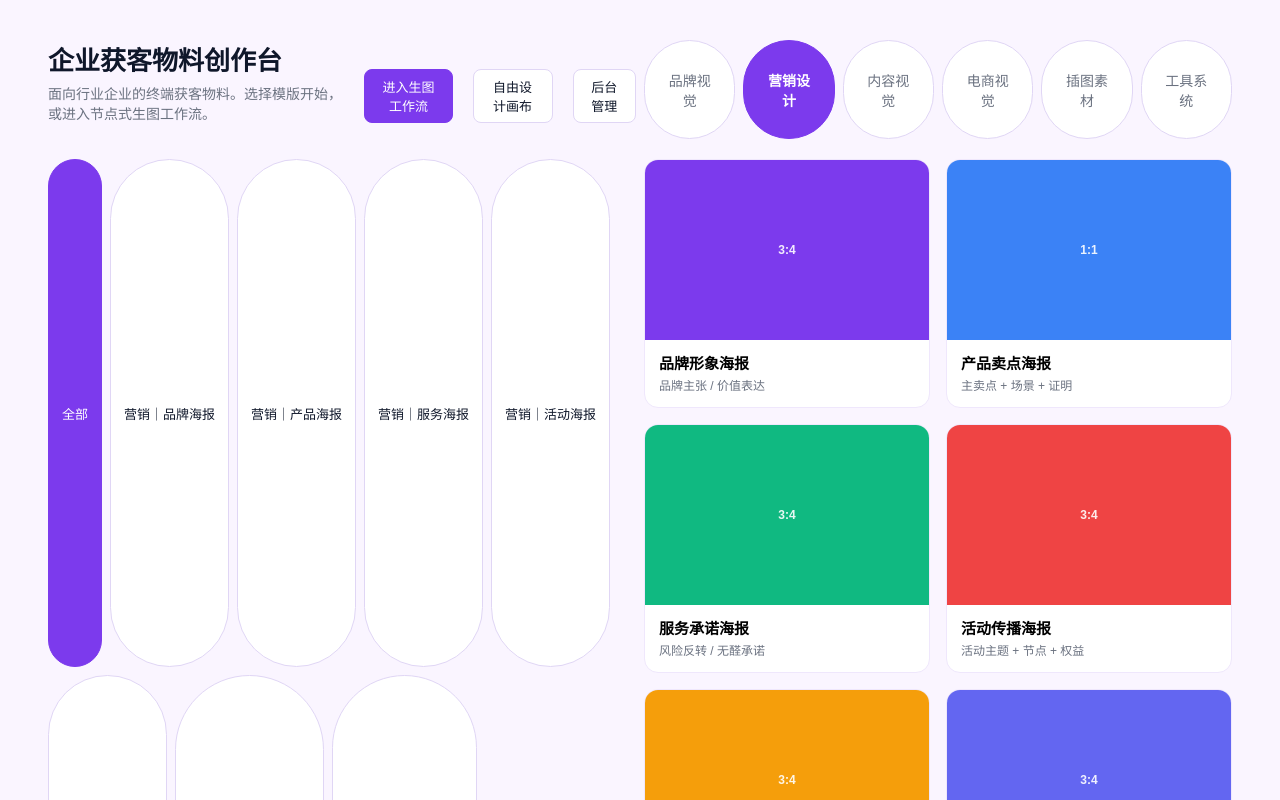
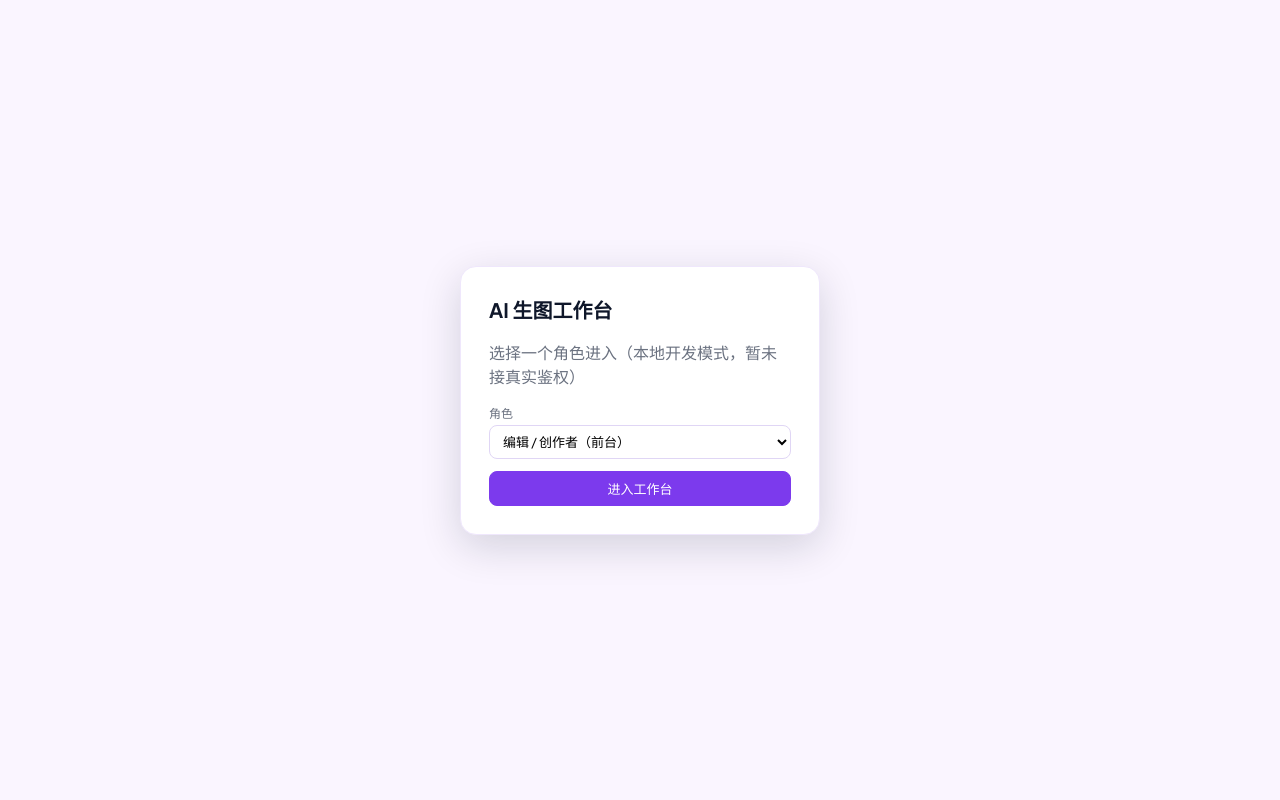
Before and after one commit to miicqy123/ai-image-workbench, a React (Vite) app in the folder workbench/frontend/: page / in a window 1280 px wide. Shown: the top 800 px of the page. Built offline with nearby package versions, Linux system fonts and the light colour scheme.

Commit message:
feat(plan2): 前台/后台外壳 + 登录 + RBAC 角色骨架

```diff
--- a/workbench/frontend/src/Gallery.tsx
+++ b/workbench/frontend/src/Gallery.tsx
@@ -46,7 +46,7 @@ interface Props {
   onUse: (t: Template) => void
   onWorkflow: () => void
   onDesign: () => void
-  onAdmin: () => void
+  onAdmin?: () => void
 }
 
 export default function Gallery({ onUse, onWorkflow, onDesign, onAdmin }: Props) {
@@ -65,7 +65,7 @@ export default function Gallery({ onUse, onWorkflow, onDesign, onAdmin }: Props)
         </div>
         <button className="btn primary" onClick={onWorkflow}>进入生图工作流</button>
         <button className="btn" onClick={onDesign}>自由设计画布</button>
-        <button className="btn" onClick={onAdmin}>后台管理</button>
+        {onAdmin && <button className="btn" onClick={onAdmin}>后台管理</button>}
       </header>
 
       <div className="level-tabs">
--- /dev/null
+++ b/workbench/frontend/src/LoginPage.tsx
@@ -0,0 +1,21 @@
+import React, { useState } from 'react'
+import { Role, ROLES } from './auth'
+
+export default function LoginPage({ onLogin }: { onLogin: (role: Role) => void }) {
+  const [role, setRole] = useState<Role>('creator')
+  return (
+    <div className="login-wrap">
+      <div className="login-card">
+        <h1>AI 生图工作台</h1>
+        <p className="muted">选择一个角色进入（本地开发模式，暂未接真实鉴权）</p>
+        <div className="field">
+          <label>角色</label>
+          <select value={role} onChange={(e) => setRole(e.target.value as Role)}>
+            {ROLES.map((r) => <option key={r.id} value={r.id}>{r.name}（{r.areas.map((a) => a === 'creator' ? '前台' : '后台').join(' + ')}）</option>)}
+          </select>
+        </div>
+        <button className="btn primary" style={{ width: '100%' }} onClick={() => onLogin(role)}>进入工作台</button>
+      </div>
+    </div>
+  )
+}
--- a/workbench/frontend/src/Root.tsx
+++ b/workbench/frontend/src/Root.tsx
@@ -3,23 +3,30 @@ import App from './App'
 import Gallery from './Gallery'
 import DesignCanvas from './DesignCanvas'
 import Admin from './Admin'
+import LoginPage from './LoginPage'
 import { Template } from './types'
+import { Area, Role, ROLES, canArea, roleName } from './auth'
 
 const DEFAULT_TEMPLATE: Template = { id: 'canvas', name: '自由设计画布', subtitle: '自由排版 / 精修', aspect: '1:1', accent: '#7C3AED', level1: 'design', level2: '自由画布', skeleton: 'poster' }
 
 export default function Root() {
-  const [screen, setScreen] = useState<'gallery' | 'design' | 'workflow' | 'admin'>('gallery')
+  const [role, setRole] = useState<Role | null>(null)
+  const [area, setArea] = useState<Area>('creator')
+  const [screen, setScreen] = useState<'gallery' | 'design' | 'workflow'>('gallery')
   const [template, setTemplate] = useState<Template | null>(null)
 
-  if (screen === 'design' && template) {
-    return <DesignCanvas template={template} onBack={() => setScreen('gallery')} />
+  if (!role) {
+    return <LoginPage onLogin={(r) => { setRole(r); setArea(canArea(r, 'creator') ? 'creator' : 'admin') }} />
   }
-  if (screen === 'admin') {
-    return <Admin onBack={() => setScreen('gallery')} />
-  }
+
+  const canCreator = canArea(role, 'creator')
+  const canAdmin = canArea(role, 'admin')
+
+  const creatorView = (() => {
+    if (screen === 'design' && template) return <DesignCanvas template={template} onBack={() => setScreen('gallery')} />
     if (screen === 'workflow') {
       return (
-      <div style={{ position: 'relative', height: '100vh' }}>
+        <div style={{ position: 'relative', height: '100%' }}>
           <App templateName={template?.name} skeleton={template?.skeleton} onBack={() => { setTemplate(null); setScreen('gallery') }} />
         </div>
       )
@@ -29,7 +36,24 @@ export default function Root() {
         onUse={(t) => { setTemplate(t); setScreen('workflow') }}
         onWorkflow={() => { setTemplate(null); setScreen('workflow') }}
         onDesign={() => { setTemplate(DEFAULT_TEMPLATE); setScreen('design') }}
-      onAdmin={() => setScreen('admin')}
+        onAdmin={canAdmin ? () => setArea('admin') : undefined}
       />
     )
+  })()
+
+  return (
+    <div className="app-shell">
+      <div className="app-nav">
+        <span className="app-brand">AI 生图工作台</span>
+        {canCreator && <button className={`app-tab ${area === 'creator' ? 'on' : ''}`} onClick={() => setArea('creator')}>创作前台</button>}
+        {canAdmin && <button className={`app-tab ${area === 'admin' ? 'on' : ''}`} onClick={() => setArea('admin')}>运营后台</button>}
+        <div style={{ flex: 1 }} />
+        <span className="app-role">{roleName(role)}</span>
+        <button className="btn ghost" onClick={() => { setRole(null); setScreen('gallery') }}>退出</button>
+      </div>
+      <div className="app-body">
+        {area === 'admin' && canAdmin ? <Admin onBack={() => setArea(canCreator ? 'creator' : 'admin')} /> : creatorView}
+      </div>
+    </div>
+  )
 }
--- /dev/null
+++ b/workbench/frontend/src/auth.ts
@@ -0,0 +1,25 @@
+export type Role = 'creator' | 'viewer' | 'brand_admin' | 'reviewer' | 'prompt_engineer' | 'ops' | 'org_admin' | 'super_admin'
+export type Area = 'creator' | 'admin'
+
+export interface RoleDef { id: Role; name: string; areas: Area[] }
+
+export const ROLES: RoleDef[] = [
+  { id: 'creator', name: '编辑 / 创作者', areas: ['creator'] },
+  { id: 'viewer', name: '浏览者（只读）', areas: ['creator'] },
+  { id: 'brand_admin', name: '品牌管理员', areas: ['creator', 'admin'] },
+  { id: 'reviewer', name: '审核者', areas: ['admin'] },
+  { id: 'prompt_engineer', name: 'Prompt 工程师', areas: ['admin'] },
+  { id: 'ops', name: '平台运营', areas: ['admin'] },
+  { id: 'org_admin', name: '组织管理员', areas: ['admin'] },
+  { id: 'super_admin', name: '超级管理员', areas: ['creator', 'admin'] },
+]
+
+export function canArea(role: Role | null, area: Area): boolean {
+  if (!role) return false
+  const r = ROLES.find((x) => x.id === role)
+  return !!r && r.areas.includes(area)
+}
+
+export function roleName(role: Role | null): string {
+  return ROLES.find((x) => x.id === role)?.name || '未登录'
+}
--- a/workbench/frontend/src/styles.css
+++ b/workbench/frontend/src/styles.css
@@ -374,3 +374,14 @@ body {
 .cand-item.on { border-color: var(--color-primary); box-shadow: var(--ring); }
 .cand-item img { width: 56px; height: 56px; object-fit: cover; border-radius: 6px; }
 .cand-actions { display: flex; flex-direction: column; gap: 4px; }
+
+.login-wrap { min-height: 100vh; display: flex; align-items: center; justify-content: center; background: var(--color-background); }
+.login-card { width: 360px; background: var(--color-surface); border: 1px solid var(--color-border); border-radius: 16px; padding: 28px; box-shadow: var(--shadow-lg); }
+.login-card h1 { margin: 0 0 4px; font-size: 20px; }
+.app-shell { height: 100vh; display: flex; flex-direction: column; }
+.app-nav { display: flex; align-items: center; gap: 10px; padding: 8px 16px; background: var(--color-foreground); color: #fff; flex: none; }
+.app-brand { font-weight: 700; margin-right: 8px; }
+.app-tab { border: none; background: transparent; color: rgba(255,255,255,.7); padding: 6px 14px; border-radius: 8px; cursor: pointer; font-size: 13px; }
+.app-tab.on { background: rgba(255,255,255,.18); color: #fff; font-weight: 600; }
+.app-role { font-size: 12px; color: rgba(255,255,255,.8); }
+.app-body { flex: 1; min-height: 0; overflow: auto; }
```
Lines whose indentation alone changed are shown as unchanged.
